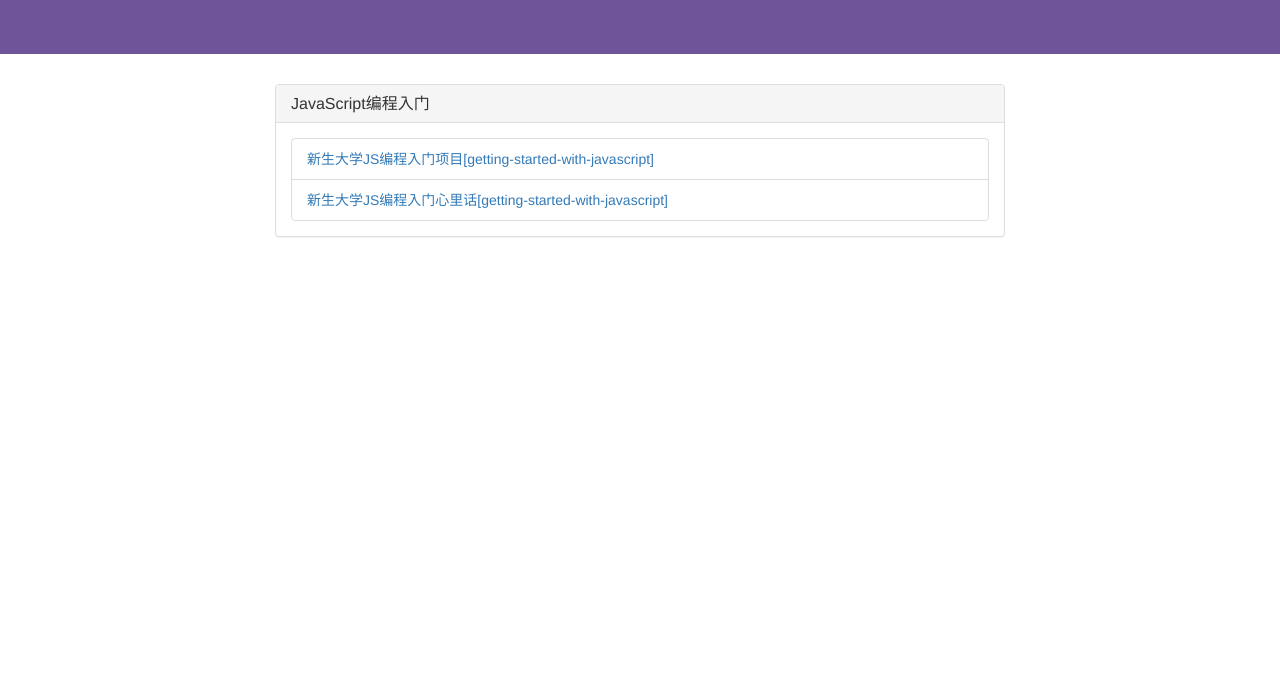
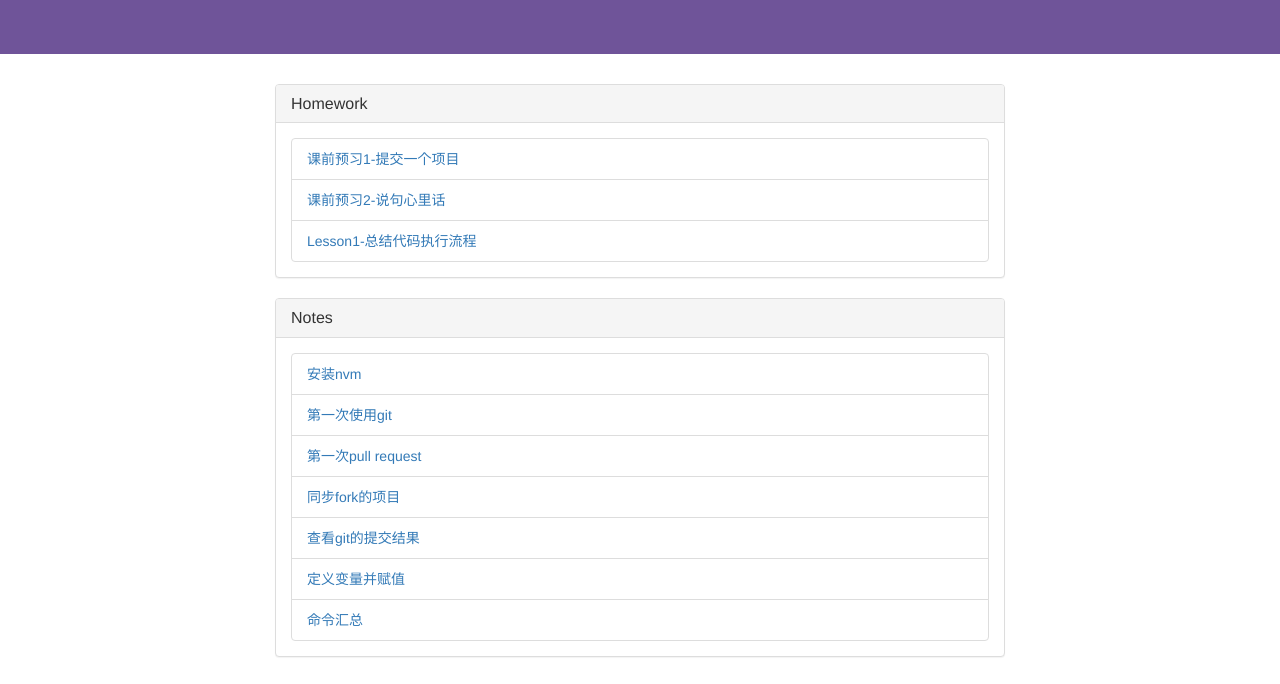
Before and after one commit to Chaoshengluchi/HelloJS, a plain HTML site: page index.html in a window 1280 px wide. Shown: the part 116-800 px from the top of the page. Drawn offline with nearby package versions, Linux system fonts and the light colour scheme.

Commit message:
Update web content

```diff
--- a/index.html
+++ b/index.html
@@ -3,7 +3,7 @@
 <html>
 <head lang="en">
     <meta charset="UTF-8">
-    <title>新生大学</title>
+    <title>My JS journey</title>
     <meta name="viewport" content="width=device-width, initial-scale=1, maximum-scale=1, user-scalable=no">
     <link rel="stylesheet" href="https://cdn.bootcss.com/bootstrap/3.3.7/css/bootstrap.min.css" integrity="sha384-BVYiiSIFeK1dGmJRAkycuHAHRg32OmUcww7on3RYdg4Va+PmSTsz/K68vbdEjh4u" crossorigin="anonymous">
     <link rel="stylesheet" href="./public/style.css">
@@ -12,24 +12,72 @@
 <div>
   <div class="main-header">
     <div class="container">
-      <h1>JavaScript编程入门</h1>
+      <h1>My JS journey</h1>
     </div>
   </div>
   <div class="container">
     <div class="col-md-8 col-md-offset-2">
       <div class="panel panel-default">
         <div class="panel-heading">
-          <h3 class="panel-title">JavaScript编程入门</h3>
+          <h3 class="panel-title">Homework</h3>
         </div>
         <div class="panel-body">
           <li class="list-group-item">
-            <a href="https://xugy0926.github.io/getting-started-with-javascript/">
-              新生大学JS编程入门项目[getting-started-with-javascript]
+            <a href="https://github.com/Chaoshengluchi/My-dream.git">
+              课前预习1-提交一个项目
             </a>
           </li>
           <li class="list-group-item">
-            <a href="https://github.com/xugy0926/words-from-the-heart">
-              新生大学JS编程入门心里话[getting-started-with-javascript]
+            <a href="https://github.com/xugy0926/words-from-the-heart/pull/87">
+              课前预习2-说句心里话
+            </a>
+          </li>
+          <li class="list-group-item">
+            <a href="https://github.com/xugy0926/getting-started-with-javascript/pull/69">
+              Lesson1-总结代码执行流程
+            </a>
+          </li>
+        </div>
+      </div>
+    </div>
+  </div>
+  <div class="container">
+    <div class="col-md-8 col-md-offset-2">
+      <div class="panel panel-default">
+        <div class="panel-heading">
+          <h3 class="panel-title">Notes</h3>
+        </div>
+        <div class="panel-body">
+          <li class="list-group-item">
+            <a href="https://github.com/xugy0926/getting-started-with-javascript/blob/master/topics/%E5%AE%89%E8%A3%85nvm.md">
+              安装nvm
+            </a>
+          <li class="list-group-item">
+            <a href="https://github.com/xugy0926/getting-started-with-javascript/blob/master/topics/%E7%AC%AC%E4%B8%80%E6%AC%A1%E4%BD%BF%E7%94%A8Git.md">
+              第一次使用git
+            </a>
+            <li class="list-group-item">
+            <a href="https://github.com/xugy0926/getting-started-with-javascript/blob/master/topics/%E7%AC%AC%E4%B8%80%E6%AC%A1pull-request.md">
+              第一次pull request
+            </a>
+          </li>
+             <li class="list-group-item">
+            <a href="https://github.com/xugy0926/getting-started-with-javascript/blob/master/topics/%E5%A6%82%E4%BD%95%E4%BB%8E%E4%B8%BB%E9%A1%B9%E7%9B%AE%E6%9B%B4%E6%96%B0fork%E7%9A%84%E9%A1%B9%E7%9B%AE.md">
+              同步fork的项目
+            </a>
+            </li>
+          <li class="list-group-item">
+            <a href="https://github.com/xugy0926/getting-started-with-javascript/blob/master/topics/%E5%A6%82%E4%BD%95%E6%9F%A5%E7%9C%8Bgit%E7%9A%84%E6%8F%90%E4%BA%A4%E7%BB%93%E6%9E%9C.md">
+              查看git的提交结果
+            </a>
+            <li class="list-group-item">
+            <a href="https://github.com/xugy0926/getting-started-with-javascript/blob/master/topics/%E5%AE%9A%E4%B9%89%E5%8F%98%E9%87%8F.md">
+              定义变量并赋值
+            </a>
+          </li>
+          <li class="list-group-item">
+            <a href="https://github.com/Chaoshengluchi/My-first-web/blob/master/Command_Summary">
+              命令汇总
             </a>
           </li>
         </div>
```
Also changed, not shown: 1 other file.
